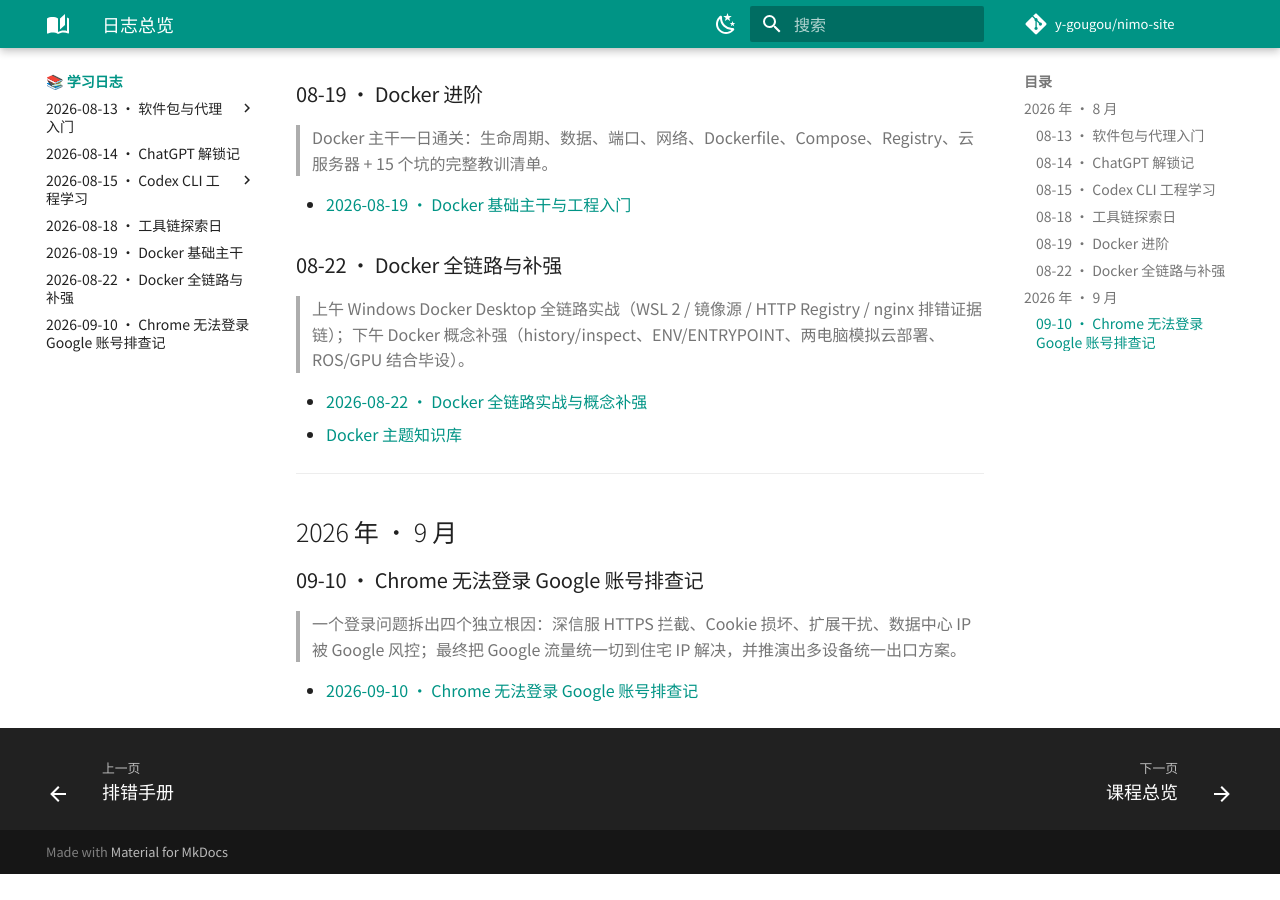
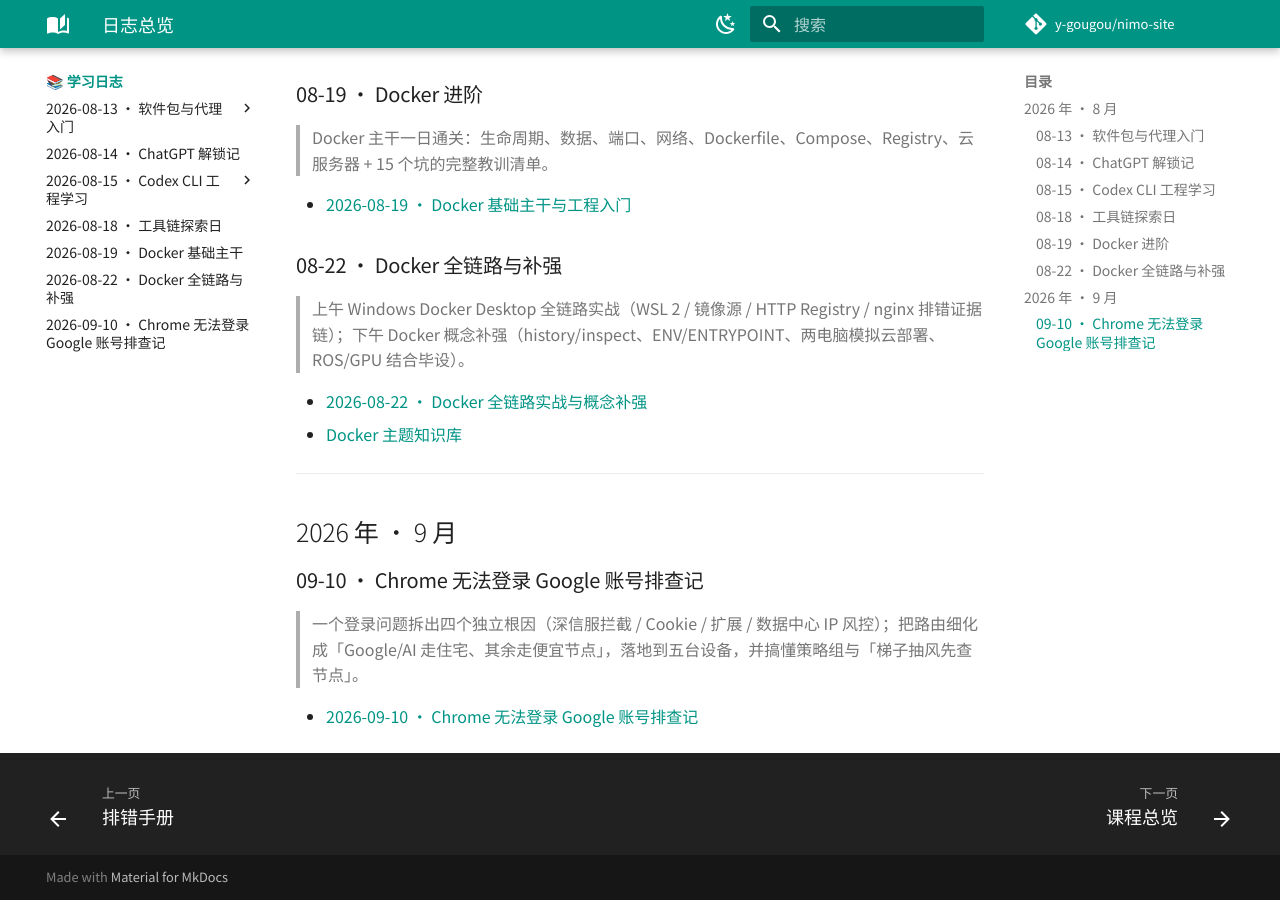
Before and after one commit to y-gougou/nimo-site, an MkDocs documentation site: the page built from docs/log/index.md, in a window 1280 px wide and 900 px high, scrolled down 1158 px. Built offline with MkDocs 1.6.1 and Material for MkDocs 9.7.7, drawn with Linux system fonts in a browser that asks for light colours; a script that is not in the unit is left out; comment, search, counter and statistics services are not loaded; before the commit the page ends 2032 px from its top, so only the background shows below that.

Commit message:
审阅勘误: 修正GitHub规则(改自动选择)、过时MATCH描述，同步总览/首页描述

```diff
--- a/docs/log/index.md
+++ b/docs/log/index.md
@@ -57,6 +57,6 @@
 
 ### 09-10 · Chrome 无法登录 Google 账号排查记
 
-> 一个登录问题拆出四个独立根因：深信服 HTTPS 拦截、Cookie 损坏、扩展干扰、数据中心 IP 被 Google 风控；最终把 Google 流量统一切到住宅 IP 解决，并推演出多设备统一出口方案。
+> 一个登录问题拆出四个独立根因（深信服拦截 / Cookie / 扩展 / 数据中心 IP 风控）；把路由细化成「Google/AI 走住宅、其余走便宜节点」，落地到五台设备，并搞懂策略组与「梯子抽风先查节点」。
 
 - [2026-09-10 · Chrome 无法登录 Google 账号排查记](2026-09-10.md)
```
Also changed, not shown: docs/index.md (+1 -1 lines), docs/log/2026-09-10.md (+8 -6 lines).
